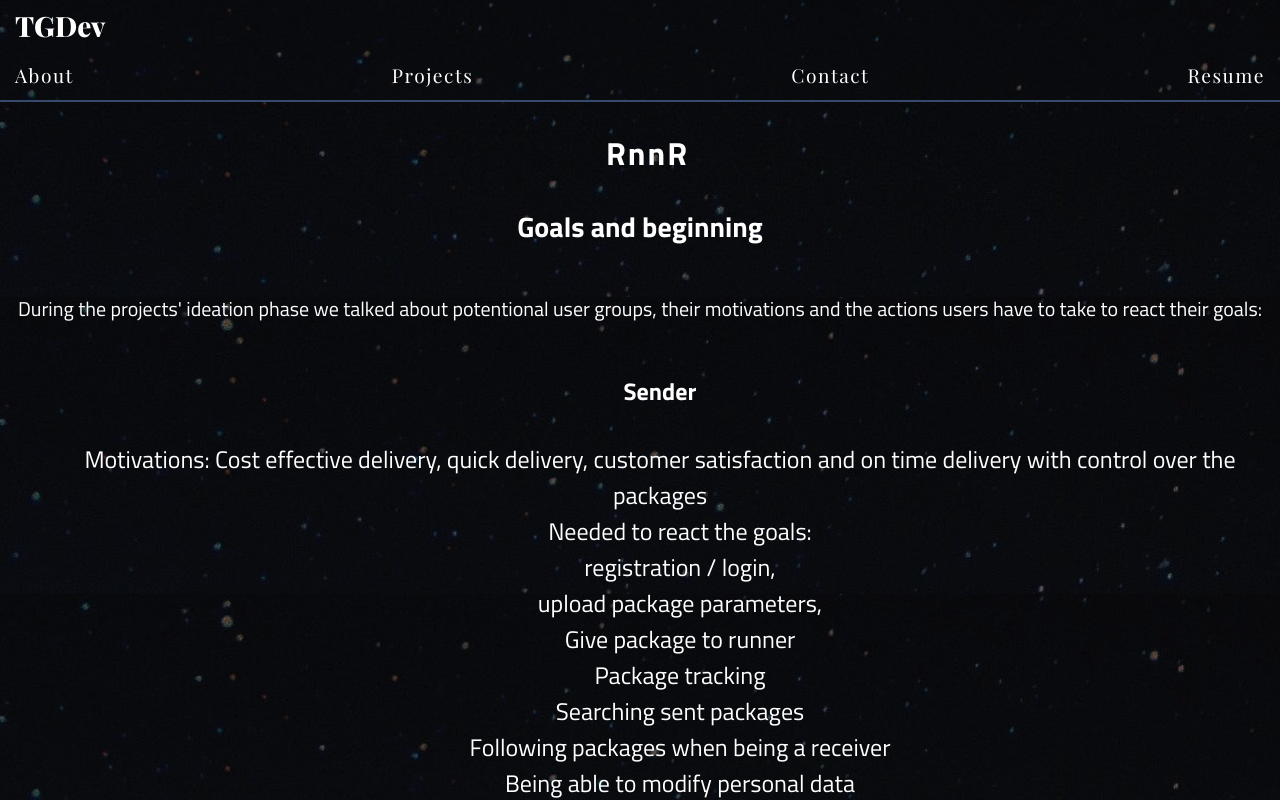
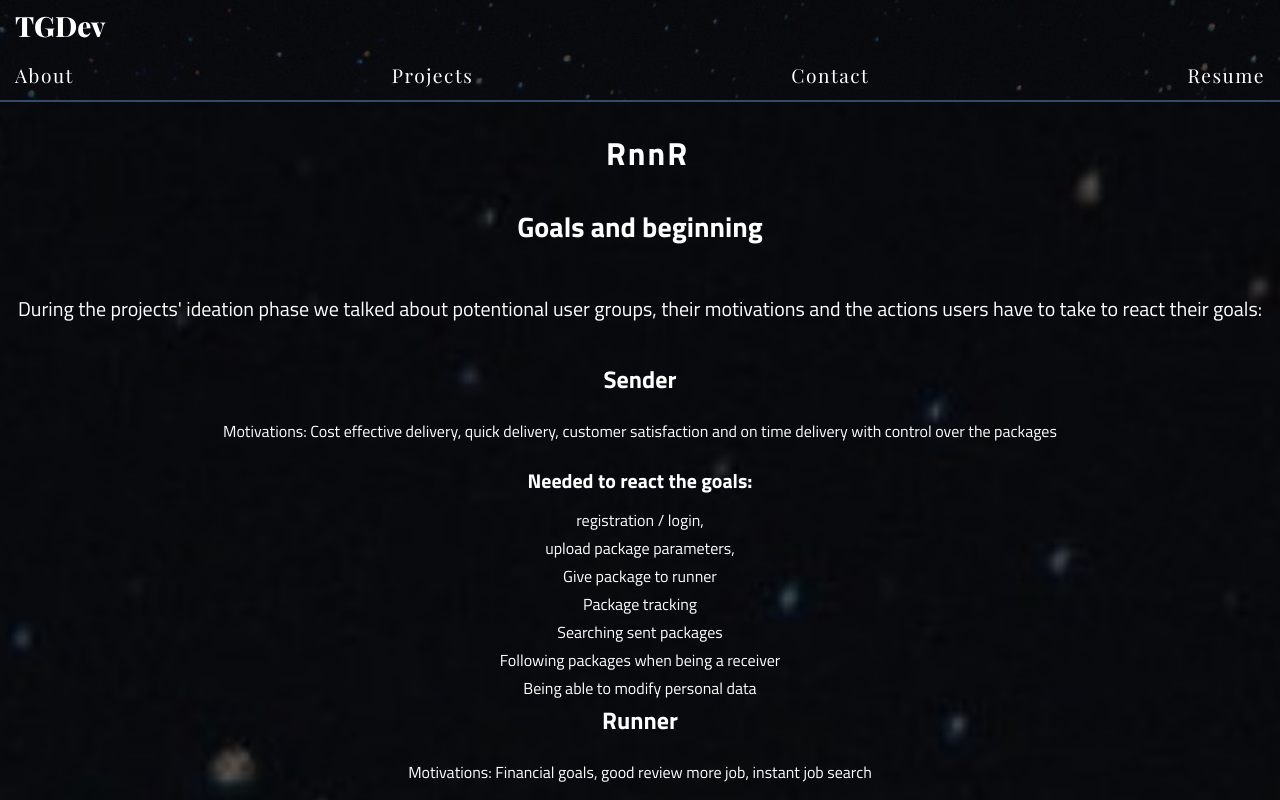
Before and after one commit to TomiGorog/myportfolio, a React (Create React App) app: page /projects/rnnr in a window 1280 px wide. Built offline with nearby package versions, Linux system fonts and the light colour scheme; a web font is replaced by a local one.

Commit message:
rnnr project receiver isnt finished

```diff
--- a/src/App.css
+++ b/src/App.css
@@ -21,7 +21,11 @@
 #dark {
   /* background: linear-gradient(to top, #090b0f, #000000); */
   background-image: url("./images/starbackground.jpg");
-  color: #ffffff
+  color: #ffffff;
+  background-position: center;
+  background-size: cover;
+  background-repeat: repeat;
+  height: 100%;
 }
 
 #light {
@@ -54,8 +58,9 @@ html {
 html,
 body {
   width: 100%;
-  height: 100vh;
+  height: 100%;
   overflow-x: hidden;
+  overflow-y: scroll;
 }
 
 .homecontainer {
@@ -71,6 +76,7 @@ body {
   background-position: center;
   background-size: cover;
   background-repeat: repeat;
+
 }
 
 #dark .homecontainer {
@@ -197,16 +203,36 @@ h2 {
   padding-left: 15px;
 }
 
+ul, ol {
+  margin: 0;
+  padding: 0;
+}
 p {
   font-size: 1.25rem;
   line-height: 1.75;
   padding: 15px;
 }
 
+li {
+  font-size: 1rem;
+  line-height: 1.75;
+  padding:  0 15px;
+  margin: 20px 0;
+}
+
+ol li {
+  padding: 0 15px;
+  margin: 0;
+}
 h2 {
   font-size: 2rem;
   text-align: center;
 }
+
+h5 {
+  margin: 10px;
+}
+
 
 .highlighted {
   /* color: #0071bc; */
@@ -233,7 +259,7 @@ h2 {
 }
 
 .projects {
-  height: 100vh;
+  height: 100%;
   display: flex;
   flex-direction: column;
   align-items: center;
--- a/src/CSS-modules/ProjectStyles.module.css
+++ b/src/CSS-modules/ProjectStyles.module.css
@@ -72,9 +72,16 @@ position: absolute;
     font-size: 1.5rem;
     color: white;
     text-align:center;
+    height: 100%;
 }
 
 .RnnR li {
     text-decoration: none;
     list-style-type: none;
 }
+
+.SubTitle {
+    margin: 0;
+    text-align: center;
+    width: 100%;
+}
--- a/src/RnnRProject.js
+++ b/src/RnnRProject.js
@@ -9,10 +9,11 @@ function RnnRProject() {
       <p>During the projects' ideation phase we talked about potentional user groups,
          their motivations and the actions users have to take to react their goals:</p>
       <ul>
-        <h4>Sender</h4>
+        <h4 className={ProjectStyle.SubTitle}>Sender</h4>
         <li>Motivations: Cost effective delivery, quick delivery, customer satisfaction and on time delivery with control over the packages</li>
 
-        <ol>Needed to react the goals:
+        <ol>
+          <h5>Needed to react the goals:</h5>
         <li> registration / login, </li>
         <li>upload package parameters, </li>
         <li>Give package to runner</li>
@@ -22,6 +23,38 @@ function RnnRProject() {
         <li>Being able to modify personal data</li>
         </ol>
       </ul>
+      <ul>
+        <h4 className={ProjectStyle.SubTitle}>Runner</h4>
+        <li>Motivations: Financial goals, good review more job, instant job search</li>
+
+        <ol>
+          <h5>Needed to react the goals:</h5>
+        <li> registration / login, </li>
+        <li>Search for available packages </li>
+        <li>Apply for the choosen package</li>
+        <li>Pickup the package</li>
+        <li>Deliver the package with GPS tracking and QR-based delivery</li>
+        <li>Quickly be able to apply for other packages</li>
+        <li>Track delivered packages, income and ratings</li>
+        <li>Being able to modify personal data</li>
+        </ol>
+      </ul>
+      <ul>
+        <h4 className={ProjectStyle.SubTitle}>Receiver</h4>
+        <li>Motivations: Intact package arriving on time, package tracking, reviewing delivery performance, cost effective delivery</li>
+
+        <ol>
+          <h5>Needed to react the goals:</h5>
+        <li> registration / login, </li>
+        <li>Search for available packages </li>
+        <li>Apply for the choosen package</li>
+        <li>Pickup the package</li>
+        <li>Deliver the package with GPS tracking and QR-based delivery</li>
+        <li>Quickly be able to apply for other packages</li>
+        <li>Track delivered packages, income and ratings</li>
+        <li>Being able to modify personal data</li>
+        </ol>
+      </ul>
     </div>
   )
 }
```
